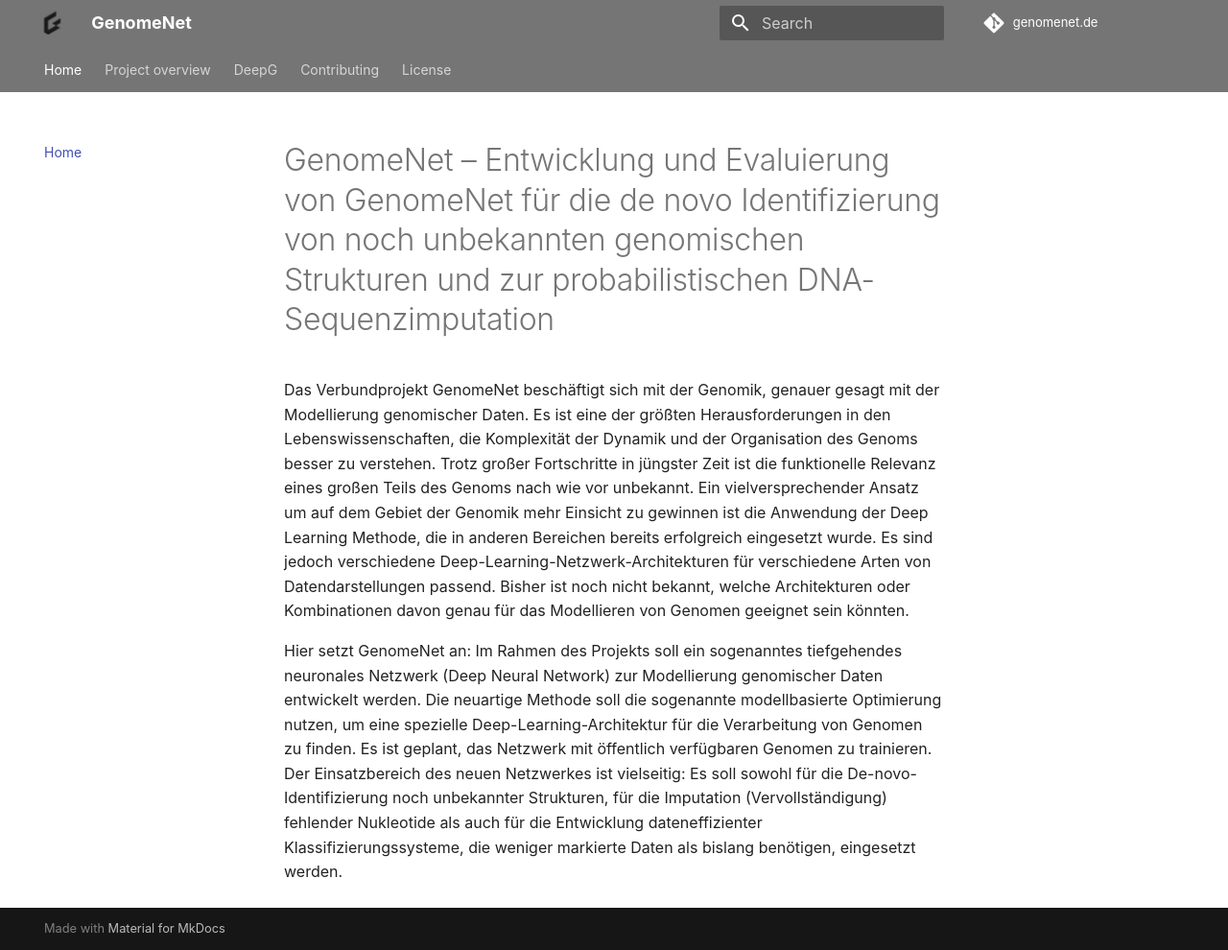
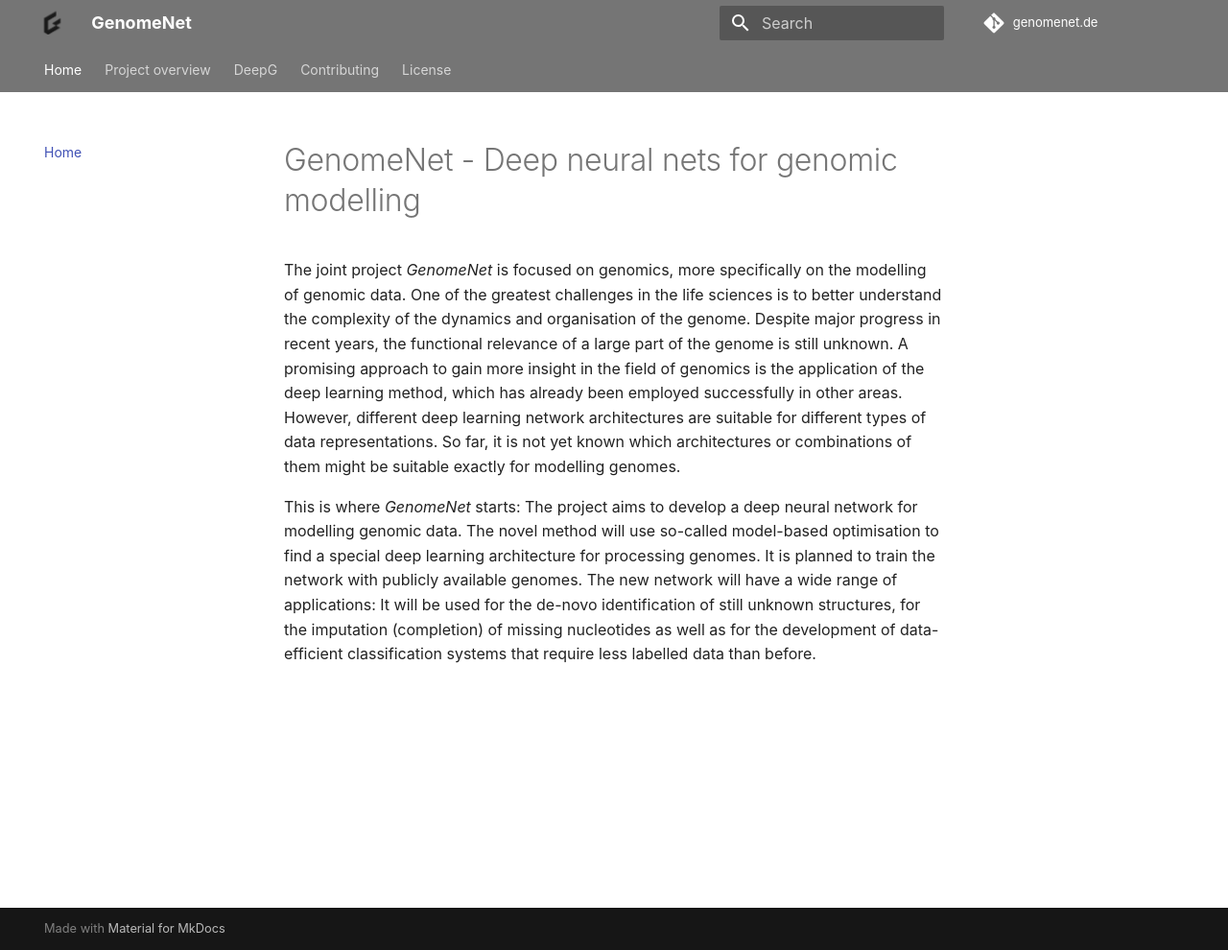
Before and after one commit to GenomeNet/genomenet.de, an MkDocs documentation site: the page built from docs/index.md, in a window 1280 px wide and 990 px high. Shown: the whole window at 96% size. Built offline with MkDocs 1.6.1 and Material for MkDocs 9.7.7, drawn with Linux system fonts in a browser that asks for light colours; some web fonts are replaced; comment, search, counter and statistics services are not loaded.

Commit message:
translation

```diff
--- a/docs/index.md
+++ b/docs/index.md
@@ -1,5 +1,5 @@
-# GenomeNet – Entwicklung und Evaluierung von GenomeNet für die de novo Identifizierung von noch unbekannten genomischen Strukturen und zur probabilistischen DNA-Sequenzimputation
+# GenomeNet - Deep neural nets for genomic modelling
 
-Das Verbundprojekt GenomeNet beschäftigt sich mit der Genomik, genauer gesagt mit der Modellierung genomischer Daten. Es ist eine der größten Herausforderungen in den Lebenswissenschaften, die Komplexität der Dynamik und der Organisation des Genoms besser zu verstehen. Trotz großer Fortschritte in jüngster Zeit ist die funktionelle Relevanz eines großen Teils des Genoms nach wie vor unbekannt. Ein vielversprechender Ansatz um auf dem Gebiet der Genomik mehr Einsicht zu gewinnen ist die Anwendung der Deep Learning Methode, die in anderen Bereichen bereits erfolgreich eingesetzt wurde. Es sind jedoch verschiedene Deep-Learning-Netzwerk-Architekturen für verschiedene Arten von Datendarstellungen passend. Bisher ist noch nicht bekannt, welche Architekturen oder Kombinationen davon genau für das Modellieren von Genomen geeignet sein könnten.
+The joint project _GenomeNet_ is focused on genomics, more specifically on the modelling of genomic data. One of the greatest challenges in the life sciences is to better understand the complexity of the dynamics and organisation of the genome. Despite major progress in recent years, the functional relevance of a large part of the genome is still unknown. A promising approach to gain more insight in the field of genomics is the application of the deep learning method, which has already been employed successfully in other areas. However, different deep learning network architectures are suitable for different types of data representations. So far, it is not yet known which architectures or combinations of them might be suitable exactly for modelling genomes.
 
-Hier setzt GenomeNet an: Im Rahmen des Projekts soll ein sogenanntes tiefgehendes neuronales Netzwerk (Deep Neural Network) zur Modellierung genomischer Daten entwickelt werden. Die neuartige Methode soll die sogenannte modellbasierte Optimierung nutzen, um eine spezielle Deep-Learning-Architektur für die Verarbeitung von Genomen zu finden. Es ist geplant, das Netzwerk mit öffentlich verfügbaren Genomen zu trainieren. Der Einsatzbereich des neuen Netzwerkes ist vielseitig: Es soll sowohl für die De-novo-Identifizierung noch unbekannter Strukturen, für die Imputation (Vervollständigung) fehlender Nukleotide als auch für die Entwicklung dateneffizienter Klassifizierungssysteme, die weniger markierte Daten als bislang benötigen, eingesetzt werden.
+This is where _GenomeNet_ starts: The project aims to develop a deep neural network for modelling genomic data. The novel method will use so-called model-based optimisation to find a special deep learning architecture for processing genomes. It is planned to train the network with publicly available genomes. The new network will have a wide range of applications: It will be used for the de-novo identification of still unknown structures, for the imputation (completion) of missing nucleotides as well as for the development of data-efficient classification systems that require less labelled data than before.
```
